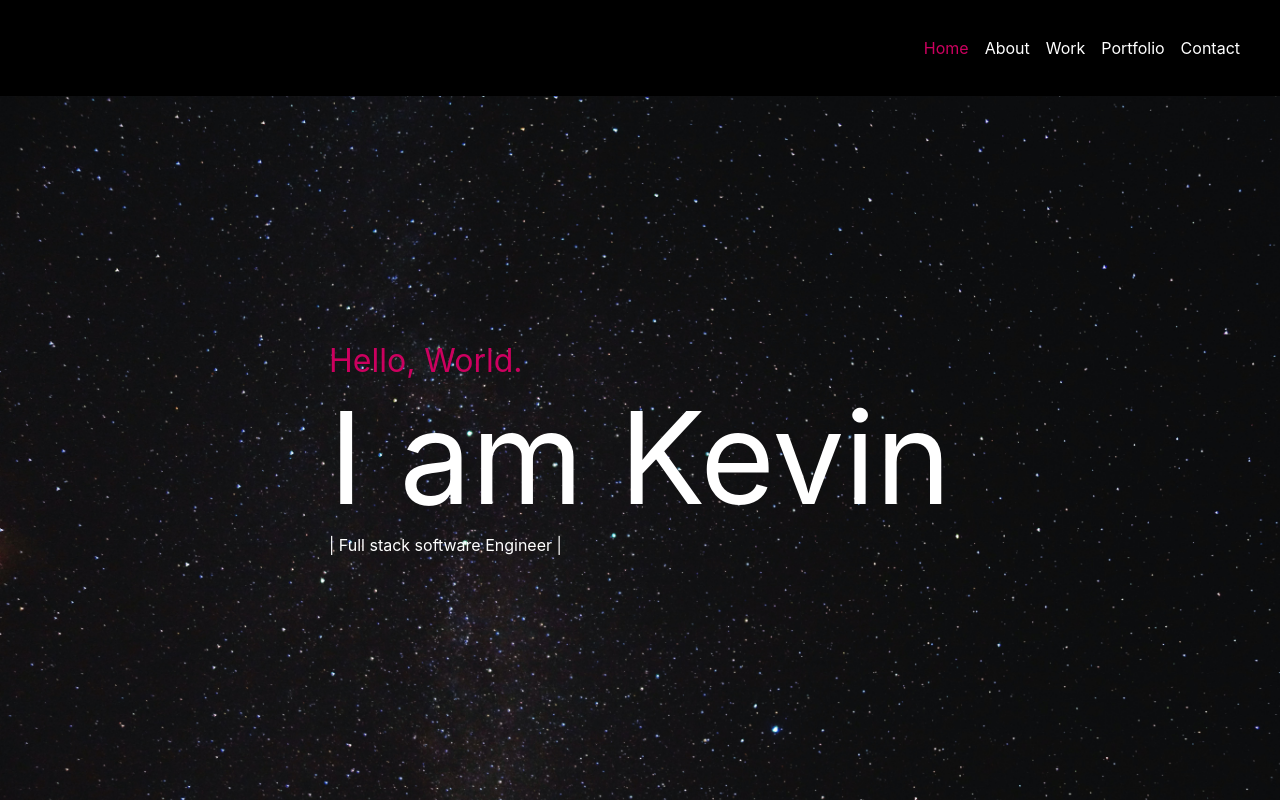
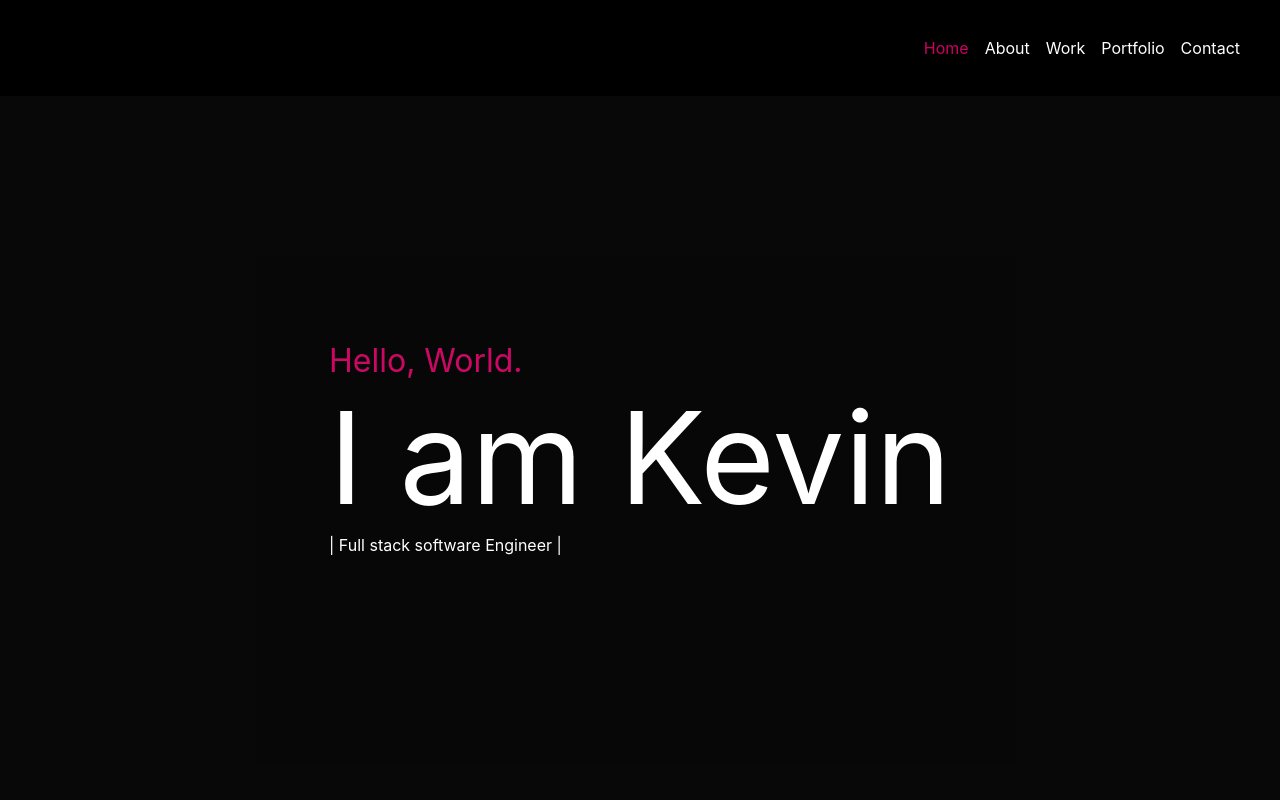
Before and after one commit to Kangonga/portfolioV2, a React (Create React App) app: page / in a window 1280 px wide. Built offline with nearby package versions, Linux system fonts and the light colour scheme.

Commit message:
style:remove background image

```diff
--- a/src/components/Home/Home.jsx
+++ b/src/components/Home/Home.jsx
@@ -3,7 +3,7 @@ import "./Home.scss"
 export default function Home(){
     return(
         <>
-            <main id="Hero-Container">
+            <main id="Hero">
                 <section id="Hero__Text-Container">
                     <p className="Hero__Text-intro">Hello, World.</p>
 
--- a/src/components/Home/Home.scss
+++ b/src/components/Home/Home.scss
@@ -1,7 +1,7 @@
-#Hero-Container {
-    background-image: url("../../Assets/stars.jpg");
+#Hero {
+    // background-image: url("../../Assets/stars.jpg");
     width:100vw;
-    // opacity:.95;
+    opacity: 0.97;
     height:88vh;
     color:black;
     overflow-x:hidden;
```
